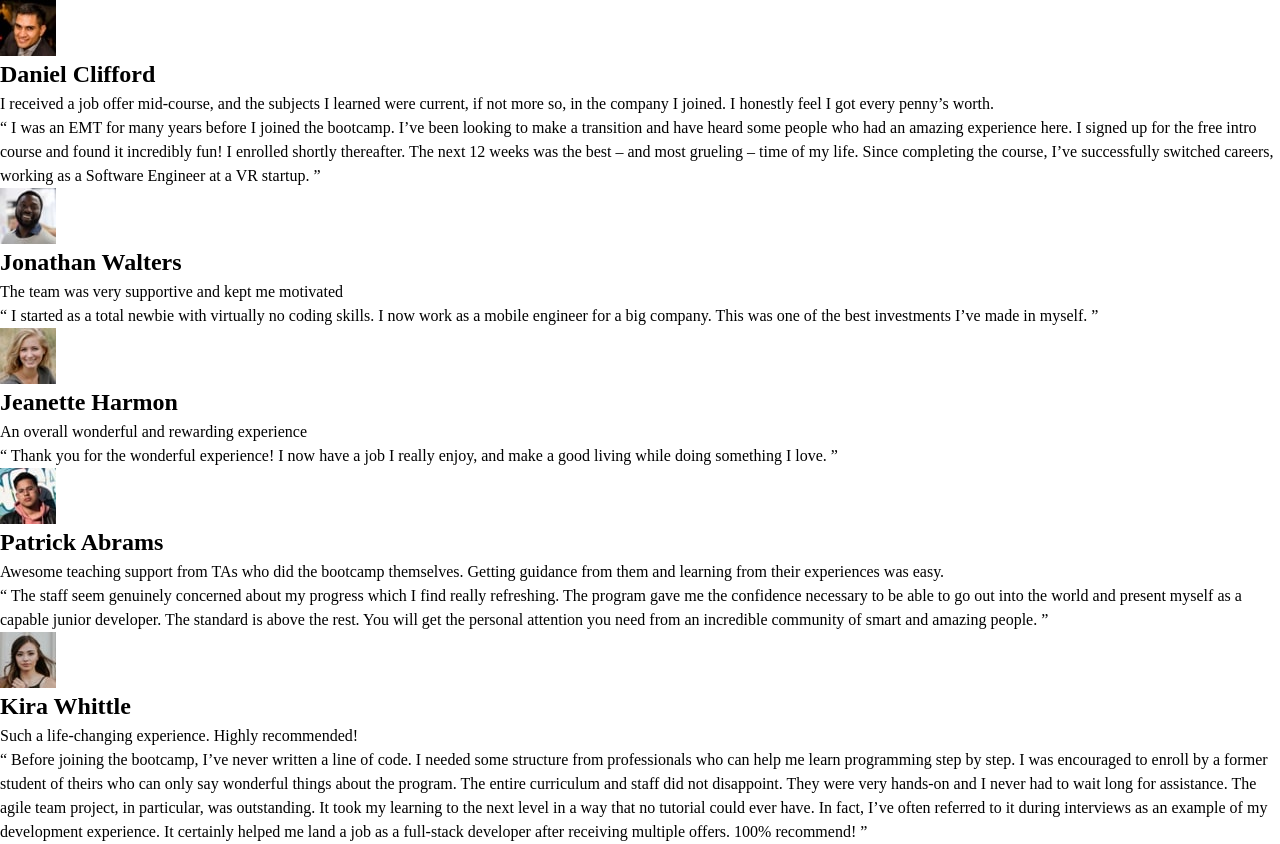
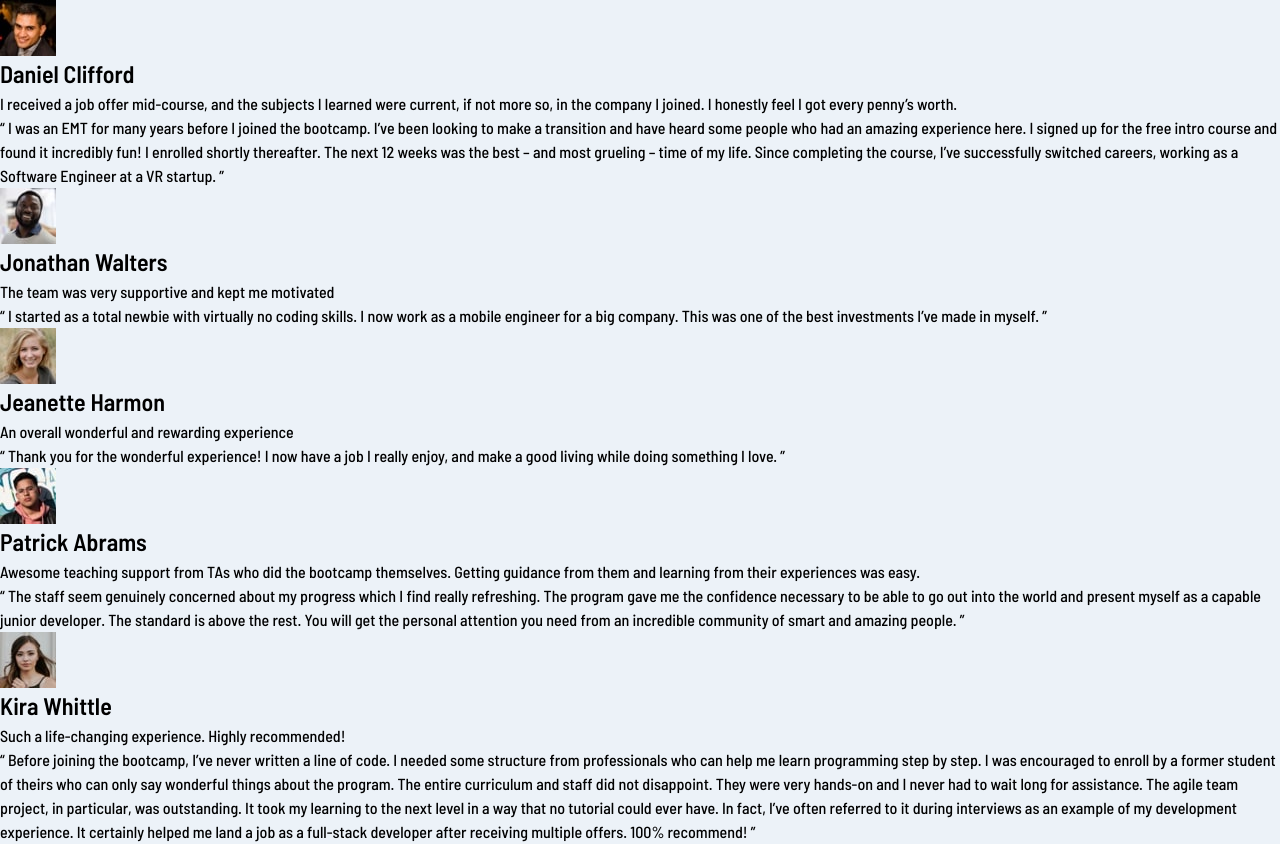
Before and after one commit to ronaldyonggi/testimonial-grid-section-fm, a React (Vite) app: page / in a window 1280 px wide. Built offline with nearby package versions, Linux system fonts and the light colour scheme.

Commit message:
global styling use variables

```diff
--- a/src/styles/global.css
+++ b/src/styles/global.css
@@ -1,5 +1,7 @@
 @import './fonts.css';
+@import './variables.css';
 
 body {
-    font-family: var(--font-family-barlow);
+  font-family: var(--font-family-barlow);
+  background-color: var(--color-light-grayish-blue);
 }
```
